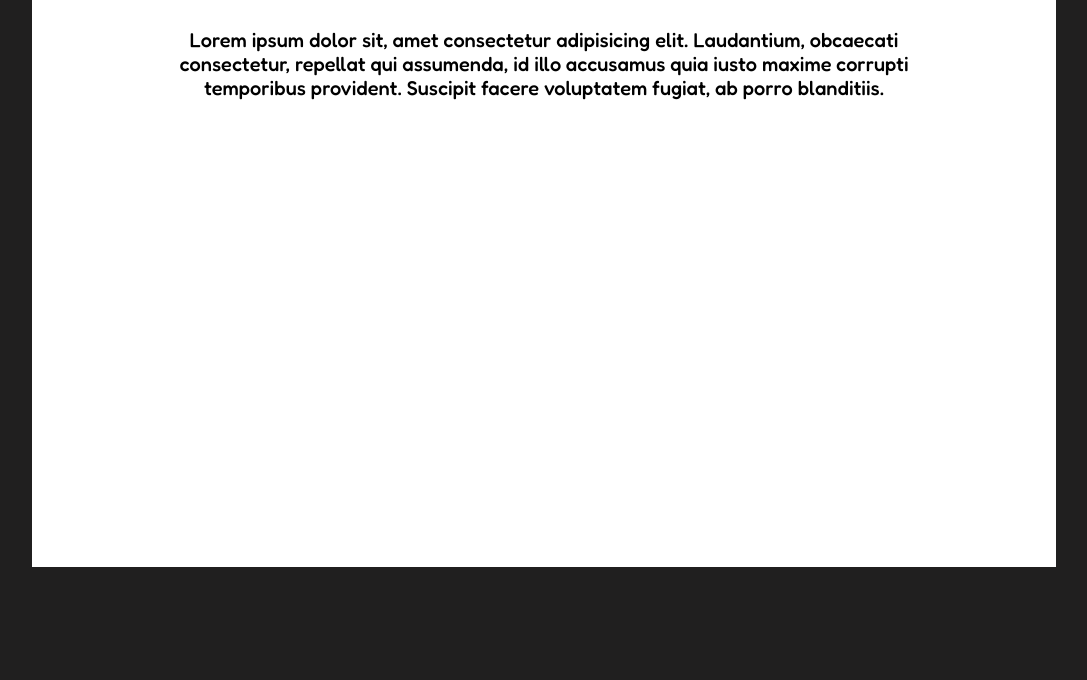
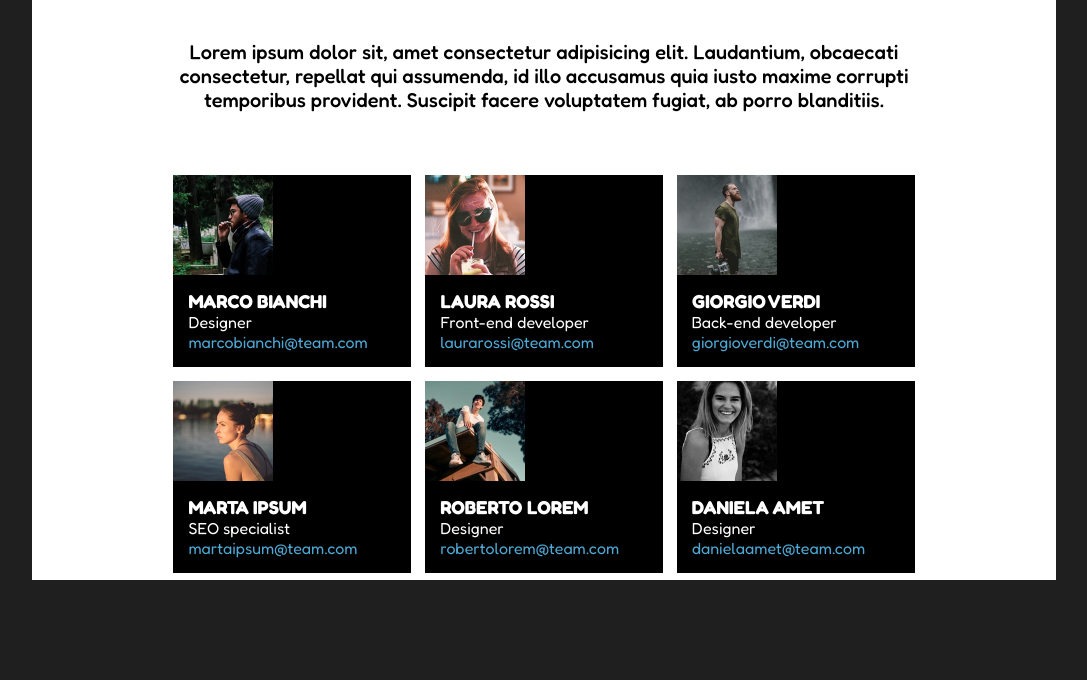
Before and after one commit to FedericoGuadagnoli/html-css-float-cards, a plain HTML site: page index.html in a window 1280 px wide. Shown: the part 233-913 px from the top of the page, without its empty margins (96-1183 px from the left). Drawn offline with Linux system fonts and the light colour scheme.

Commit message:
added section contatti

```diff
--- a/index.html
+++ b/index.html
@@ -15,27 +15,110 @@
     <!-- Contenitore elementi -->
     <div class="container">
 
-        <!-- Titolo -->
-        <div class="container">
+
+        <!-- centartura -->
+        <div class="nd-container">
+
+
+            <!-- Titolo -->
             <header>
                 <h1>Meet our Team</h1>
             </header>
             <!-- Contenuto principale -->
             <main>
-                <section>
+
+                <!-- Sezione paragrafo -->
+                <section id="paragraph">
                     <p>
                         Lorem ipsum dolor sit, amet consectetur adipisicing elit. Laudantium, obcaecati consectetur, repellat qui assumenda, id illo accusamus quia iusto maxime corrupti temporibus provident. Suscipit facere voluptatem fugiat, ab porro blanditiis.
                     </p>
                 </section>
-            </main>
 
 
-        </div>
+                <!-- Sezione contatti -->
+                <section id="contatti">
+                    <div class="row clearfix">
+                        <div class="card">
+                            <img src="img/male1.png" alt="">
+                            <div class="contact">
+                               <h3>MARCO BIANCHI</h3>
+                               <p class="role">Designer</p>
+                               <a href="">marcobianchi@team.com</a>
+                            </div>
+                        </div>
+                        <div class="card">
+                            <img src="img/female1.png" alt="">
+                            <div class="contact">
+                               <h3>LAURA ROSSI</h3>
+                               <p class="role">Front-end developer</p>
+                               <a href="">laurarossi@team.com</a>
+                            </div>
+                        </div>
+                        <div class="card">
+                            <img src="img/male2.png" alt="">
+                            <div class="contact">
+                               <h3>GIORGIO VERDI</h3>
+                               <p class="role">Back-end developer</p>
+                               <a href="">giorgioverdi@team.com</a>
+                            </div>
+                        </div>
+                    </div>
+                    <div class="row clearfix">
+                        <div class="card">
+                            <img src="img/female2.png" alt="">
+                            <div class="contact">
+                               <h3>MARTA IPSUM</h3>
+                               <p class="role">SEO specialist</p>
+                               <a href="">martaipsum@team.com</a>
+                            </div>
+                        </div>
+                        <div class="card">
+                            <img src="img/male3.png" alt="">
+                            <div class="contact">
+                               <h3>ROBERTO LOREM</h3>
+                               <p class="role">Designer</p>
+                               <a href="">robertolorem@team.com</a>
+                            </div>
+                        </div>
+                        <div class="card">
+                            <img src="img/female3.png" alt="">
+                            <div class="contact">
+                               <h3>DANIELA AMET</h3>
+                               <p class="role">Designer</p>
+                               <a href="">danielaamet@team.com</a>
+                            </div>
+                        </div>
+                    </div>
+                </section>
 
 
 
 
+
+
+
+
+
+
+
+
+
+
+
+
+
+
+
+
+
+
+
+
+
+        </main>
     </div>
+
+
 
 </body>
 </html>
--- a/style.css
+++ b/style.css
@@ -14,7 +14,7 @@ body {
 
 header {
     text-align: center;
-    padding: 50px;
+    padding: 3.5rem;
 }
 
 h1{
@@ -22,18 +22,67 @@ h1{
     color: #e53170;
 }
 
-p {
+h3 {
+    color: white;
+}
+
+img {
+    height: 100px;
+    float: left;
+}
+
+a {
+    color: #4ea8d3;
+    text-decoration: none;
+}
+
+/* UTILS */
+.container {
+    background-color: white;
+    max-width: 80%;
+    margin: 100px auto;
+}
+
+.nd-container {
+    background-color: white;
+    max-width: 80%;
+    margin: 100px auto;
+}
+
+#paragraph{
+    margin-bottom: 3.5rem;
     text-align: center;
     font-size: 20px;
     font-weight: 500;
 }
 
+#contatti {
+    margin: 0px 2rem;
+}
 
-/* UTILS */
-.container {
-    background-color: white;
-    height: 700px;
-    max-width: 80%;
-    max-height: 50%;
-    margin: 100px auto;
+.clearfix {
+    content: '';
+    clear: both;
+    display: table;
+
 }
+
+
+.card{
+    background-color: black;
+    float: left;
+    margin: 7px;
+    width: calc(100% / 3 - 14px);
+}
+
+.role {
+    color: white;
+}
+
+.contact {
+    float: left;
+    padding: 15px;
+}
+.row {
+    width: 100%;
+}
```
